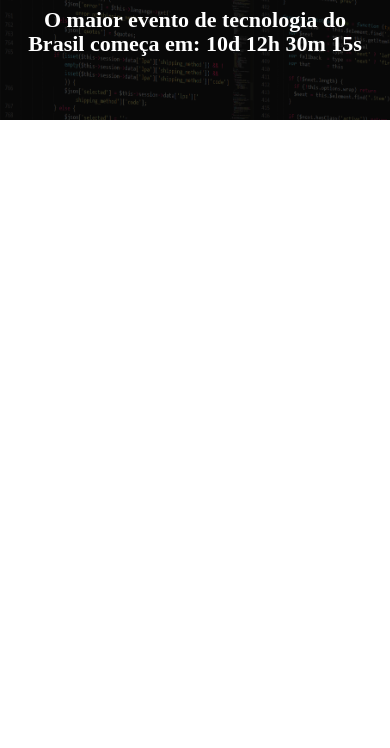
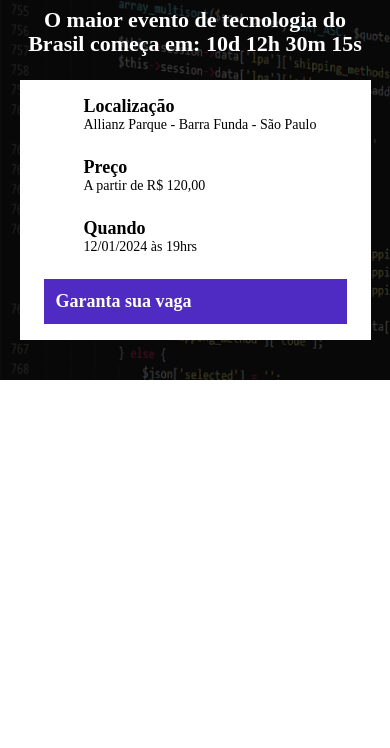
Before and after one commit to AndBalbino/LadingPageEbac, a website built with Parcel: page src/index.html in a window 390 px wide. Shown: the part 96-844 px from the top of the page. Built offline with nearby package versions, Linux system fonts and the light colour scheme.

Commit message:
Inicializando o infos bar

```diff
--- a/src/index.html
+++ b/src/index.html
@@ -15,8 +15,27 @@
             <p class="hero__text">
                 O maior evento de tecnologia do Brasil começa em: 10d 12h 30m 15s
             </p>
+            <div class="infos-bar">
+                <ul class="infos-bar__infos">
+                    <li class="infos-bar__infos__item">
+                        <b>Localização</b>
+                        Allianz Parque - Barra Funda - São Paulo
+                    </li>
+                    <li class="infos-bar__infos__item">
+                        <b>Preço</b>
+                        A partir de R$ 120,00
+                    </li>
+                    <li class="infos-bar__infos__item">
+                        <b>Quando</b>
+                        12/01/2024 às 19hrs
+                    </li>
+                </ul>
+                <a class="button button--primary" href="#">Garanta sua vaga</a>
+            </div>
         </div>
     </header>
+
+
 
 
     <script src="scripts/main.js"></script>
--- /dev/null
+++ b/src/styles/components/_buttons.scss
@@ -0,0 +1,25 @@
+.button{
+    padding: 12px;
+    font-size: 18px;
+    font-weight: bold;
+    text-decoration: none;
+    text-align: center;
+    white-space: nowrap;
+
+    &--primary{
+        color: #fff;
+        background-color: #4F2AC3;
+
+    }
+
+    @media (max-width: 640px){
+        display: flex;
+        align-items: center;
+        width: 100%;
+    }
+
+    @media (max-width: 1024px){
+        display: flex;
+        align-items: center;
+    }
+}
--- /dev/null
+++ b/src/styles/components/_infosbar.scss
@@ -0,0 +1,41 @@
+.infos-bar{
+    padding: 16px 24px;
+    background-color: #fff;
+    display: flex;
+    justify-content: space-between;
+
+    &__infos{
+        display: flex;
+        gap: 40px;
+
+
+        &__item{
+            font-size: 14px;
+            color: #000;
+
+            b{
+                display: block;
+                font-size: 18px;
+                color: #000;
+            }
+        }
+    }
+
+    @media (max-width: 640px){
+        display: block;
+
+        &__infos{
+            display: block;
+
+            &__item{
+                margin-bottom: 24px;
+            }
+        }
+    }
+
+    @media (max-width: 1024px){
+        &__infos{
+            gap: 16px;
+        }
+    }
+}
--- a/src/styles/main.scss
+++ b/src/styles/main.scss
@@ -1,10 +1,13 @@
 @use 'hero';
+@use 'components/infosbar';
+@use 'components/buttons';
 
 *{
     margin: 0;
     padding: auto;
     box-sizing: border-box;
     color: #fff;
+    list-style: none;
 }
 
 .container{
```
